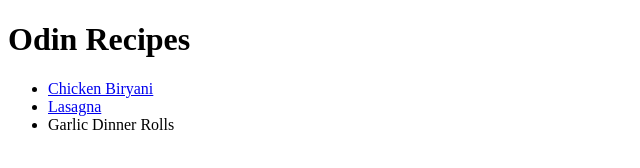
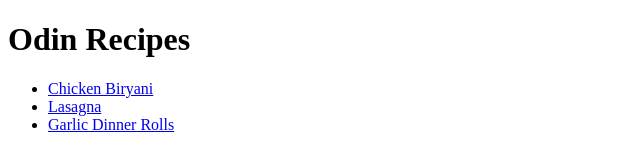
Before and after one commit to shawnfrostdev/odin-recipes, a plain HTML site: page index.html in a window 1280 px wide. Shown: the whole page, without its empty margins (0-640 px from the left). Drawn offline with Linux system fonts and the light colour scheme.

Commit message:
Update index and garlic-dinner-rolls recipe files

```diff
--- a/index.html
+++ b/index.html
@@ -9,7 +9,7 @@
         <ul>
             <li><a href="recipes/biryani.html">Chicken Biryani</a></li>
             <li><a href="recipes/lasagna.html">Lasagna</a></li>
-            <li><a href="recipes/garlic-dinner-rolls.html"></a>Garlic Dinner Rolls</li>
+            <li><a href="recipes/garlic-dinner-rolls.html">Garlic Dinner Rolls</a></li>
         </ul>
 
     </body>
```
